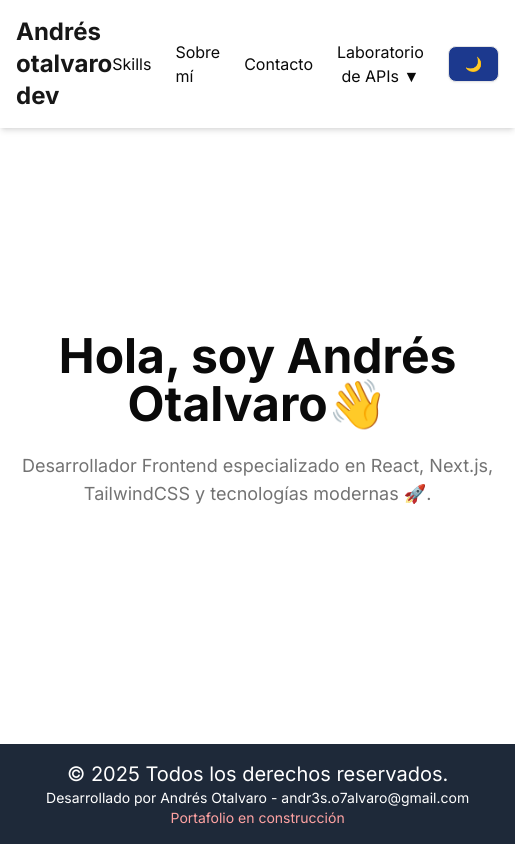
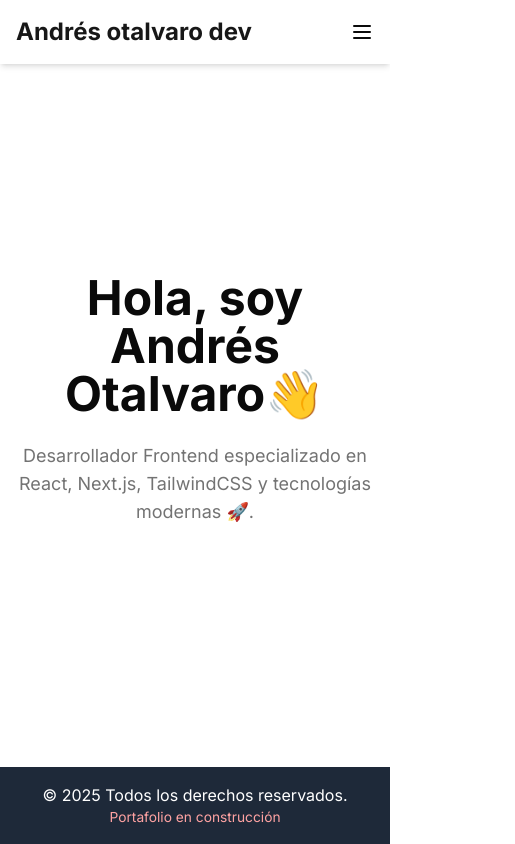
Before and after one commit to aotalvaros/andr3s-o7alvaro-portafolio, a Next.js app: page / in a window 390 px wide. Shown: the whole page, 515 px wide, since content can reach past the window. Built offline with nearby package versions, Linux system fonts and the light colour scheme.

Commit message:
feat: mejorar diseño de la página de contacto y agregar estilos responsivos a componentes

```diff
--- a/src/app/contact/page.tsx
+++ b/src/app/contact/page.tsx
@@ -6,7 +6,7 @@ import { motion } from 'framer-motion';
 
 export default function ContactPage() {
   return (
-    <section className="flex items-center justify-center px-4 py-16">
+    <section className="flex flex-col items-center justify-center px-4 py-16">
       <DevBadge />
       <motion.div
         className="max-w-xl w-full bg-card p-8 rounded-lg shadow-xl/30"
--- a/src/app/globals.css
+++ b/src/app/globals.css
@@ -125,3 +125,11 @@ html, body {
     @apply bg-background text-foreground;
   }
 }
+
+.text-fluid-sm {
+  font-size: clamp(0.86rem, 0.3042rem + 1.48vw, 0.96rem);
+}
+
+.text-fluid-base {
+  font-size: clamp(1rem, 0.3042rem + 1.48vw, 1.25rem);
+}
--- a/src/app/layout.tsx
+++ b/src/app/layout.tsx
@@ -20,10 +20,10 @@ export default function RootLayout({ children }: { readonly children: React.Reac
         <LoaderOverlay />
         <Navbar />
         {children}
-        <footer className="bg-gray-800 text-white py-4 text-center">
-          <p className="text-xl">&copy; {new Date().getFullYear()} Todos los derechos reservados.</p>
-          <p className="text-sm">Desarrollado por Andrés Otalvaro - andr3s.o7alvaro@gmail.com</p>
-          <p className="text-sm text-red-300">Portafolio en construcción</p>
+        <footer className="bg-gray-800 text-white py-4 text-center sm:py-4">
+          <p className="text-fluid-base">&copy; {new Date().getFullYear()} Todos los derechos reservados.</p>
+          <p className="text-sm sm:block hidden">Desarrollado por Andrés Otalvaro - andr3s.o7alvaro@gmail.com</p>
+          <p className="text-fluid-sm text-red-300">Portafolio en construcción</p>
         </footer>
       </ThemeProvider>
     </body>
--- a/src/components/common/DevBadge.tsx
+++ b/src/components/common/DevBadge.tsx
@@ -2,7 +2,7 @@
 
 export function DevBadge() {
   return (
-    <div className="absolute md:top-[80px] top-[140px] right-4 z-50">
+    <div className="relative right-4 z-50 mb-4">
       <span className="bg-yellow-400 text-black text-xs font-semibold px-3 py-1 rounded-full shadow animate-pulse">
         🚧 En desarrollo
       </span>
--- a/src/components/layout/navbar.components.tsx
+++ b/src/components/layout/navbar.components.tsx
@@ -6,10 +6,14 @@ import Link from 'next/link'
 import { motion } from 'framer-motion'
 import { DropdownMenu, DropdownMenuContent, DropdownMenuPortal, DropdownMenuSub, DropdownMenuSubContent, DropdownMenuSubTrigger, DropdownMenuTrigger } from '@radix-ui/react-dropdown-menu'
 import { useLoadingStore } from '@/store/loadingStore'
+import { Menu, X } from 'lucide-react'
+import { useState } from 'react'
 
 export function Navbar() {
   const isDarkMode = useThemeStore((state) => state.isDarkMode)
   const toggleTheme = useThemeStore((state) => state.toggleTheme)
+  const [mobileMenuOpen, setMobileMenuOpen] = useState(false)
+
   const setLoading = useLoadingStore((state) => state.setLoading)
 
   const handleClickLink = () => {
@@ -20,27 +24,27 @@ export function Navbar() {
   }
 
   return (
-      <motion.header
-        className="w-full bg-background text-foreground shadow-md dark:shadow-white/10 z-2"
-      >
+    <motion.header className="w-full bg-background text-foreground shadow-md dark:shadow-white/10 z-50">
       <nav className="max-w-7xl mx-auto flex items-center justify-between p-4">
         {/* Logo */}
-          <Link href="/" className="text-2xl font-bold text-primary dark:text-light" onClick={handleClickLink}>
+        <Link href="/" className="text-2xl font-bold text-primary dark:text-light">
           Andrés otalvaro dev
         </Link>
 
-          {/* Links */}
-          <div className="flex items-center gap-6">
-            <Link href="/skills" className="hover:underline"  onClick={handleClickLink}>
-              Skills
-            </Link>
+        {/* Botón hamburguesa solo visible en mobile */}
+        <button
+          className="md:hidden text-foreground"
+          onClick={() => setMobileMenuOpen(!mobileMenuOpen)}
+        >
+          {mobileMenuOpen ? <X size={24} /> : <Menu size={24} />}
+        </button>
 
-            <Link href="/sobre-mi" className="hover:underline"  onClick={handleClickLink}>
-              Sobre mí
-            </Link>
-            <Link href="/contact" className="hover:underline"  onClick={handleClickLink}>
-              Contacto
-            </Link>
+        {/* Links (ocultos en mobile, visibles en md+) */}
+        <div className="hidden md:flex items-center gap-6">
+          {/* Aquí luego vamos a mover el Dropdown */}
+          <Link onClick={handleClickLink} href="/skills" className="hover:underline">Skills</Link>
+          <Link onClick={handleClickLink} href="/sobre-mi" className="hover:underline">Sobre mí</Link>
+          <Link onClick={handleClickLink} href="/contact" className="hover:underline">Contacto</Link>
           <DropdownMenu>
             <DropdownMenuTrigger asChild>
               <button className="hover:underline">Laboratorio de APIs ▼</button>
@@ -50,7 +54,7 @@ export function Navbar() {
               <DropdownMenuSub>
                 <DropdownMenuSubTrigger className="w-full p-1 bg-white cursor-pointer dark:text-light dark:bg-blue-900">NASA - </DropdownMenuSubTrigger>
                   <DropdownMenuPortal>
-                    <DropdownMenuSubContent className='z-3 left-3 p-1 w-max shadow-lg rounded-[10px] shadow-blue-900 dark:shadow-white/10'>
+                  <DropdownMenuSubContent className='z-[90] left-3 p-1 w-max shadow-lg rounded-[10px] shadow-blue-900 dark:shadow-white/10'>
                     <Link href="/lab" className="w-full p-1 bg-white left-1 dark:bg-blue-900"  onClick={handleClickLink}>🌌 Asteroides</Link>
                   </DropdownMenuSubContent>
                 </DropdownMenuPortal>
@@ -59,12 +63,37 @@ export function Navbar() {
             </DropdownMenuContent>
           </DropdownMenu>
 
-            {/* Toggle Tema */}
           <Button onClick={toggleTheme} variant="outline" className="bg-blue-900 hover:bg-amber-500 dark:bg-white cursor-pointer">
             {isDarkMode ? '☀️' : '🌙'}
           </Button>
         </div>
       </nav>
+
+      {/* Menú móvil (visible solo cuando está abierto) */}
+      {mobileMenuOpen && (
+        <div className="md:hidden flex flex-col gap-4 px-4 pb-4">
+          <Link onClick={handleClickLink} href="/skills" className="hover:underline">Skills</Link>
+          <Link onClick={handleClickLink} href="/sobre-mi" className="hover:underline">Sobre mí</Link>
+          <Link onClick={handleClickLink} href="/contact" className="hover:underline">Contacto</Link>
+          <DropdownMenu>
+          <DropdownMenuTrigger asChild>
+            <button className="hover:underline text-start">Laboratorio de APIs ▼</button>
+          </DropdownMenuTrigger>
+
+          <DropdownMenuContent align="start" className="w-48 bg-background text-foreground flex flex-col p-1.5 border rounded-[10px] shadow-blue-900 dark:shadow-white/10">
+            <DropdownMenuSub>
+              <DropdownMenuSubTrigger className="w-full p-1 bg-white cursor-pointer dark:text-light dark:bg-blue-900">NASA - </DropdownMenuSubTrigger>
+                <DropdownMenuPortal>
+                <DropdownMenuSubContent className='z-[90] left-3 p-1 w-max shadow-lg rounded-[10px] shadow-blue-900 dark:shadow-white/10'>
+                  <Link href="/lab" className="w-full p-1 bg-white left-1 dark:bg-blue-900"  onClick={handleClickLink}>🌌 Asteroides</Link>
+                </DropdownMenuSubContent>
+              </DropdownMenuPortal>
+            </DropdownMenuSub>
+
+            </DropdownMenuContent>
+          </DropdownMenu>
+        </div>
+      )}
     </motion.header>
   )
 }
--- a/src/components/nasa/AsteroidList.tsx
+++ b/src/components/nasa/AsteroidList.tsx
@@ -48,7 +48,7 @@ export function AsteroidList() {
         <section className="pt-10 pb-3 max-w-6xl mx-auto">
         <h2 className="text-4xl font-bold text-center mb-10">Asteroides cercanos a la Tierra ☄️</h2>
 
-        <div className="grid grid-cols-1 sm:grid-cols-2 md:grid-cols-3 gap-4 max-h-[50vh] overflow-auto px-1.5 py-1">
+        <div className="grid grid-cols-1 sm:grid-cols-2 md:grid-cols-3 gap-4 sm:max-h-[50vh] sm:overflow-auto px-1.5 py-1">
             {
                 asteroids.length > 0 ?
                     asteroids.map((asteroid) => (
```
Lines whose indentation alone changed are shown as unchanged.
